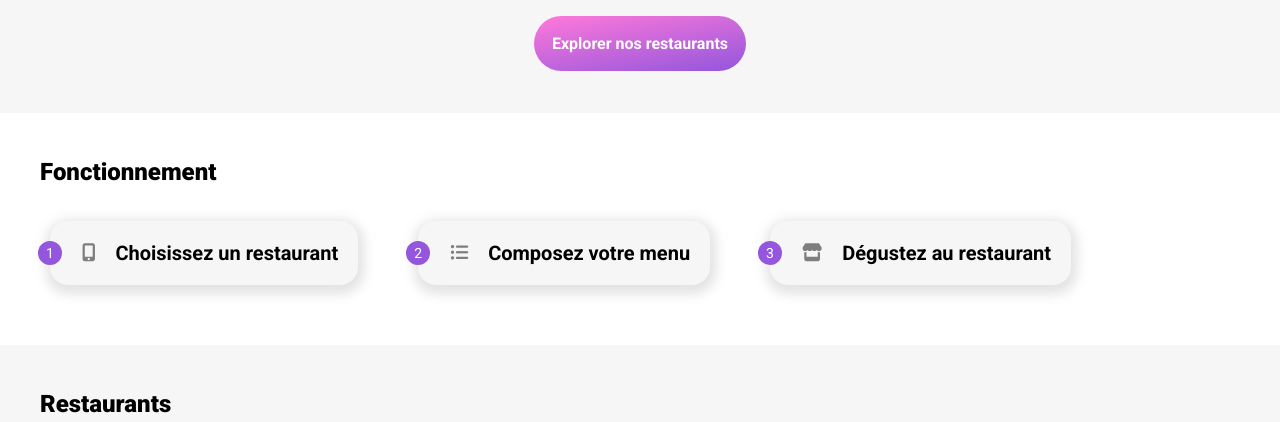
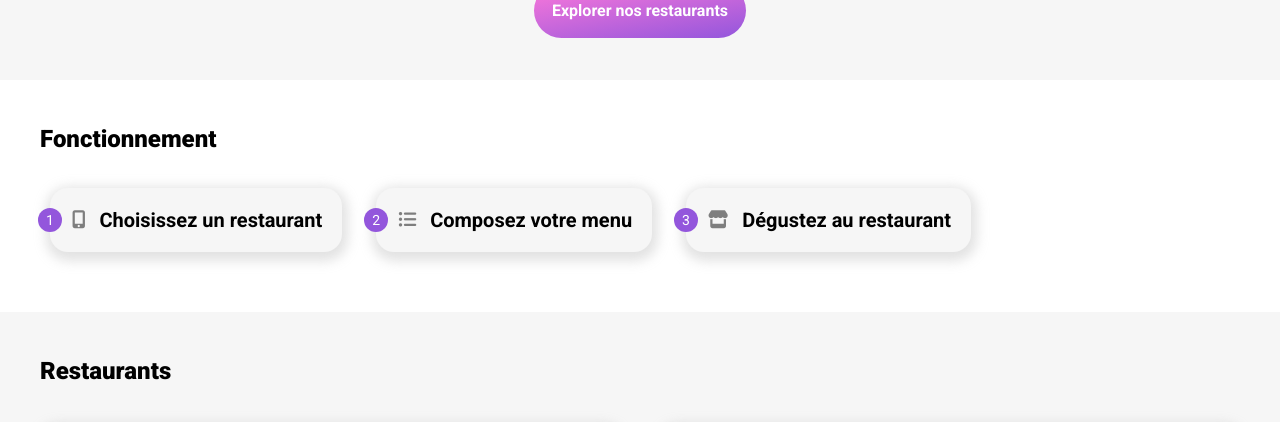
Before and after one commit to ThibaultOlm/ThibaultOulmiere_3_25052021, a website: page index.html in a window 1280 px wide. Shown: the part 310-732 px from the top of the page. Drawn offline with Linux system fonts and the light colour scheme; a web font is replaced by a local one.

Commit message:
Adaptation CSS Breakpoint Laptop (pages d'accueil et pages restaurants)

```diff
--- a/sass/base/_typography.scss
+++ b/sass/base/_typography.scss
@@ -24,6 +24,9 @@ h3 {
     font-family: "Roboto", Arial, Helvetica, sans-serif;
     font-weight: 700;
     font-size: 20px;
+    @include mobile-s_only{
+        font-size: 1em;
+    }
 }
 
 h4 {
@@ -42,6 +45,9 @@ h4 {
         margin-right: 93%;
         flex: 100%;
     }
+    @include laptop-small{
+        margin-right: 96%;
+    }
 }
 
 @mixin dish-title {
--- a/sass/layouts/_footer.scss
+++ b/sass/layouts/_footer.scss
@@ -3,6 +3,9 @@
     padding: 25px 20px;
     @include tablet-only{
         padding: 30px 40px;
+    }
+    @include laptop-small{
+        padding:40px 60px;
     }
     &__title {
         h2 {
@@ -14,6 +17,10 @@
             @include tablet-only{
                 font-size: 1.7em;
             }
+            @include laptop-small{
+                font-size: 2.3em;
+                padding-bottom: 10px;
+            }
         }
     }
     &__nav {
@@ -23,6 +30,9 @@
             @include tablet-only{
                 display: flex;
                 flex-wrap: wrap;
+            }
+            @include laptop-small{
+                width: 700px;
             }
         }
         li {
--- a/sass/layouts/_header.scss
+++ b/sass/layouts/_header.scss
@@ -3,6 +3,12 @@
     &__logo img {
         width: 55%;
         padding: 20px;
+        @include laptop-small{
+            width: 40%;
+        }
+        @include laptop{
+            width: 30%;
+        }
     }
 }
 
@@ -14,10 +20,16 @@
         @include tablet-only{
             padding: 20px 40px;
         }
+        @include laptop{
+            padding: 30px 60px;
+        }
         img {
             width: 55%;
             @include tablet-only{
                 width: 30%;
+            }
+            @include laptop{
+                width: 20%;
             }
         }
         i {
@@ -29,6 +41,10 @@
                 margin-top: 10px;
                 padding-right: 230px;
             }
+            @include laptop{
+                margin-top: 18px;
+                padding-right: 540px;
+            }
         }
     }
 }
--- a/sass/pages/_index.scss
+++ b/sass/pages/_index.scss
@@ -49,6 +49,13 @@
         column-gap: 50px;
         row-gap: 35px;
     }
+    @include laptop-small{
+        column-gap: 24px;
+    }
+    @include laptop{
+        padding-left: 60px;
+        column-gap: 60px;
+    }
     & h2 {
         @include tablet-only{
             flex: 100%;
@@ -85,10 +92,13 @@
     padding: 50px 20px;
     @include tablet-only{
         padding: 45px 40px 60px 40px;
-        flex-direction:unset;
+        flex-direction:initial;
         flex-wrap: wrap;
         row-gap: 40px;
         column-gap: 40px;
+    }
+    @include laptop{
+        padding: 45px 60px 70px 60px;
     }
     & h2 {
         @include tablet-only{
@@ -107,6 +117,9 @@
     position: relative;
     @include tablet-only{
         flex: 40%;
+    }
+    @include laptop{
+        flex: 20%;
     }
     a {
         text-decoration: none;
--- a/sass/pages/_restaurantspages.scss
+++ b/sass/pages/_restaurantspages.scss
@@ -5,6 +5,9 @@
             width: 100%;
             height: 250px;
             object-fit: cover;
+            @include laptop{
+                height: 400px;
+            }
     }
     &__title {
         background: $colour-background;
@@ -16,10 +19,16 @@
         @include tablet-only{
             padding: 30px 40px;
         }
+        @include laptop{
+            padding: 40px 60px;
+        }
         h1 {
             font-family: "shrikhand", Arial, Helvetica, sans-serif;
             font-weight: lighter;
             font-size: 1.8em;
+            @include laptop{
+                font-size: 2em;
+            }
         }
         i {
             @include like-restaurant;
@@ -33,6 +42,9 @@
     @include tablet-only{
         padding: 20px 40px;
     }
+    @include laptop{
+        padding: 20px 60px;
+    }
 }
 
 .sub-menu {
@@ -44,6 +56,9 @@
         flex-direction: initial;
         flex-wrap: wrap;
         column-gap: 20px;
+    }
+    @include laptop{
+        column-gap: 40px;
     }
     h2 {
         @include sub-menu-title
@@ -60,6 +75,9 @@
     box-shadow: $shadow-primary;
     @include tablet-only{
         flex: 40%;
+    }
+    @include laptop{
+        flex: 20%;
     }
     &__title {
         line-height: 1.4;
@@ -84,6 +102,10 @@
         padding-top: 40px;
         padding-bottom: 60px;
     }
+    @include laptop-small{
+        padding-top: 45px;
+    }
+
     a {
         @include gradient-button;
         padding: 18px 60px;
--- a/sass/utils/_mixins.scss
+++ b/sass/utils/_mixins.scss
@@ -6,6 +6,12 @@
     color: $colour-white;
     margin-left: -32px;
     margin-right: 20px;
+    @include laptop-small{
+        margin-right: 10px;
+    }
+    @include laptop{
+        margin-right: 24px;
+    }
 }
 
 @mixin icon {
@@ -13,6 +19,15 @@
     margin-right: 20px;
     color: #7e7e7e;
     font-size: 18px;
+    @include laptop-small{
+        margin-right: 14px;
+    }
+    @include laptop{
+        margin-right: 20px;
+    }
+    @include mobile-s-only{
+        margin-top: 1px;
+    }
 }
 
 @mixin new-restaurant {
@@ -32,3 +47,21 @@
         @content;
     }
 }
+
+@mixin laptop-small {
+    @media all and (min-width: map-get($breakpoints, laptop)) {
+        @content;
+    }
+}
+
+@mixin laptop {
+    @media all and (min-width: map-get($breakpoints, laptop-l)) {
+        @content;
+    }
+}
+
+@mixin mobile-s-only {
+    @media all and (max-width: map-get($breakpoints, mobile-s)) {
+        @content;
+    }
+}
```
Also changed, not shown: css/style.css, 1 other file.
